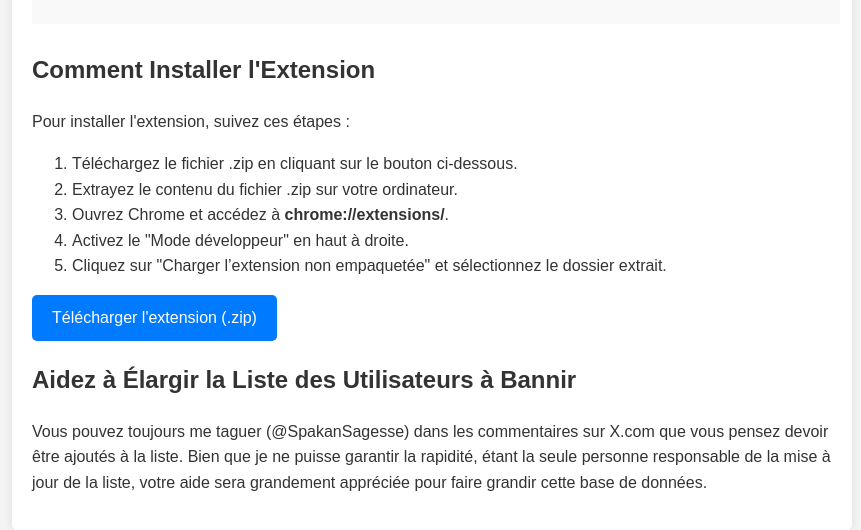
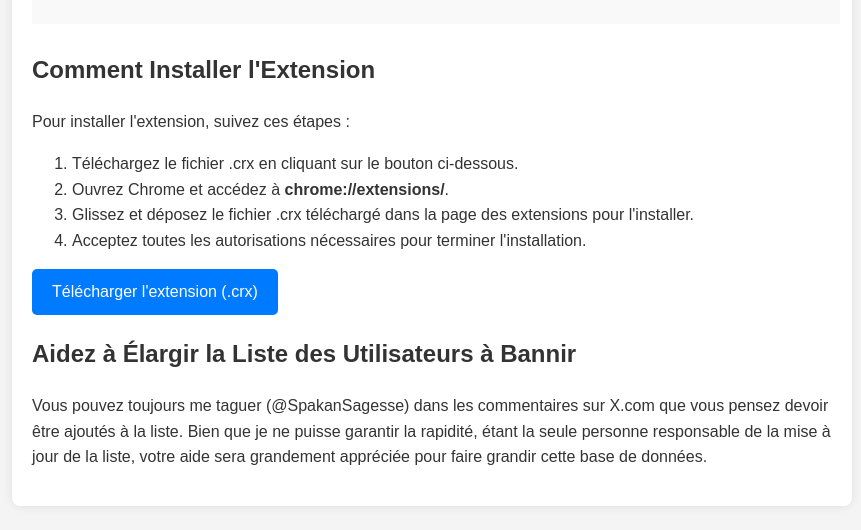
Before and after one commit to SleepyBearSoftware/CleanTwitter, a plain HTML site: page index.html in a window 1280 px wide. Shown: the part 1027-1557 px from the top of the page, without its empty margins (208-1069 px from the left). Drawn offline with Linux system fonts and the light colour scheme.

Commit message:
Update index.html

```diff
--- a/index.html
+++ b/index.html
@@ -64,16 +64,15 @@
             Pour installer l'extension, suivez ces étapes :
         </p>
         <ol>
-            <li>Téléchargez le fichier .zip en cliquant sur le bouton ci-dessous.</li>
-            <li>Extrayez le contenu du fichier .zip sur votre ordinateur.</li>
+            <li>Téléchargez le fichier .crx en cliquant sur le bouton ci-dessous.</li>
             <li>Ouvrez Chrome et accédez à <strong>chrome://extensions/</strong>.</li>
-            <li>Activez le "Mode développeur" en haut à droite.</li>
-            <li>Cliquez sur "Charger l’extension non empaquetée" et sélectionnez le dossier extrait.</li>
+            <li>Glissez et déposez le fichier .crx téléchargé dans la page des extensions pour l'installer.</li>
+            <li>Acceptez toutes les autorisations nécessaires pour terminer l'installation.</li>
         </ol>
 
-        <!-- Download button for the zip file -->
+        <!-- Download button for the .crx file -->
         <p>
-            <a href="link_to_your_zip_file.zip" class="button">Télécharger l'extension (.zip)</a>
+            <a href="link_to_your_crx_file.crx" class="button">Télécharger l'extension (.crx)</a>
         </p>
 
         <h2>Aidez à Élargir la Liste des Utilisateurs à Bannir</h2>
```
